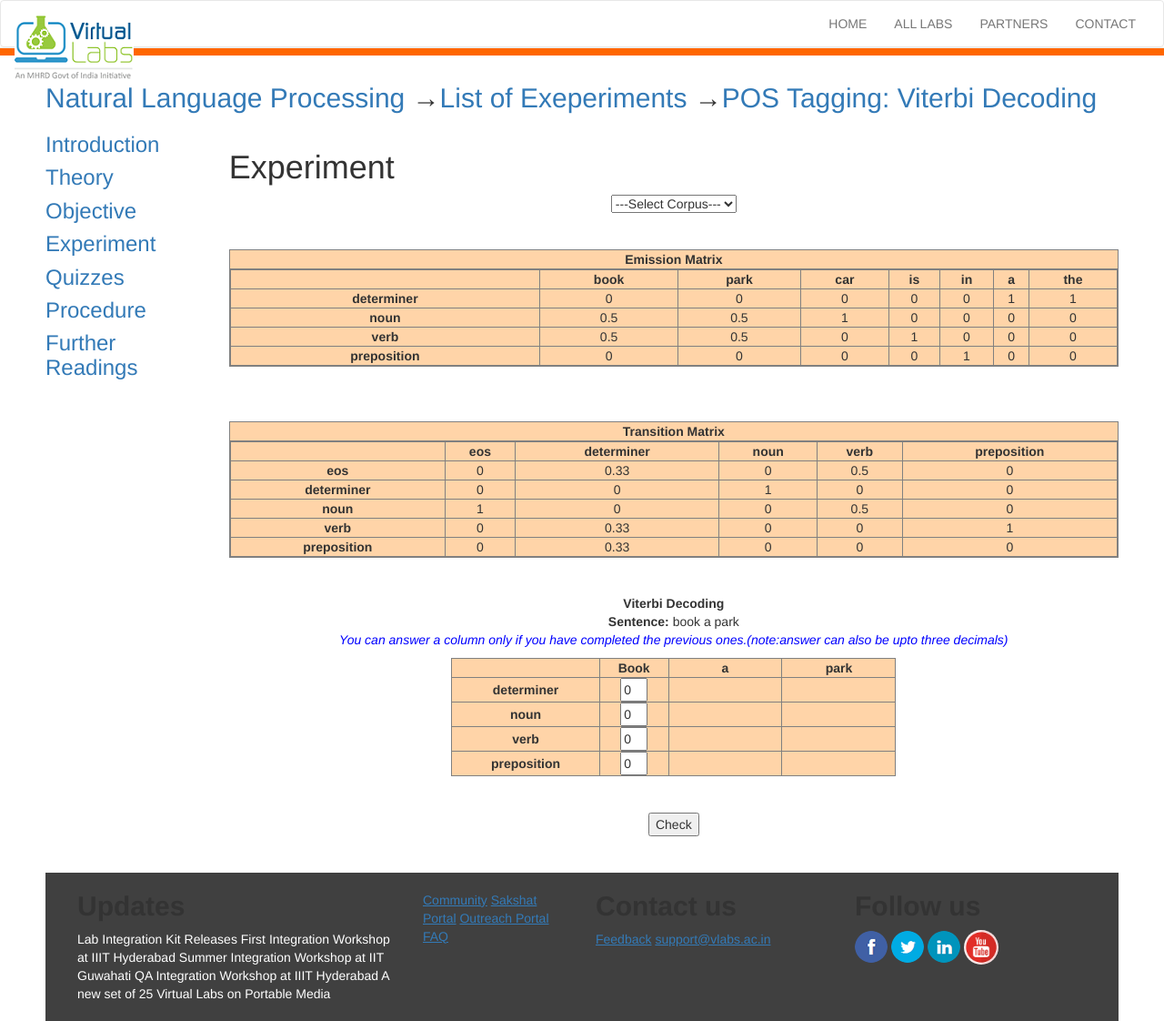
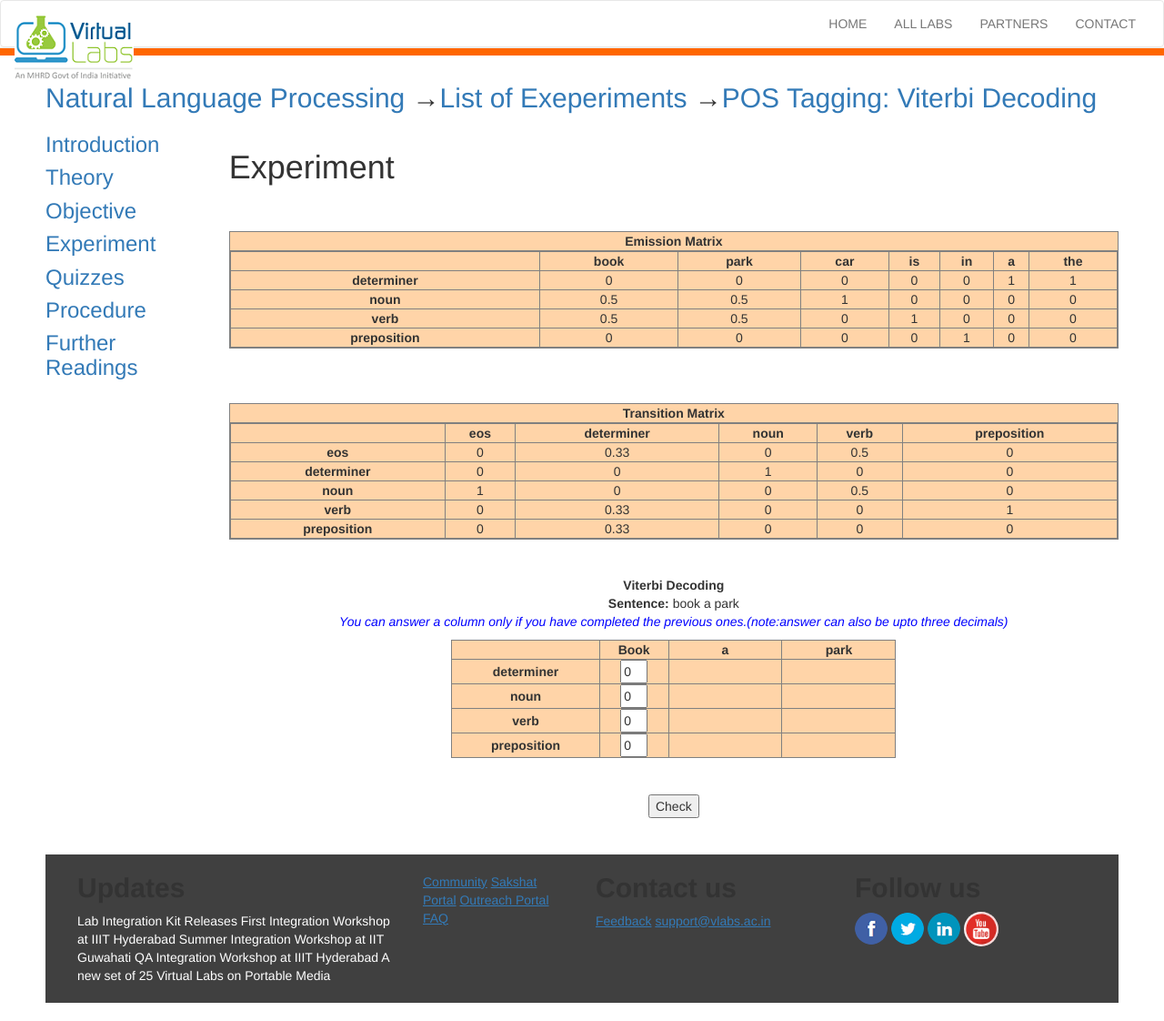
Before and after one commit to mushie101/Assignment4_Ass4, a Flask app: page /Experiment/ in a window 1280 px wide. Shown: the whole page at 91% size. Run offline with Flask 2, Linux system fonts and the light colour scheme; some libraries are stand-ins or nearby versions.

Commit message:
minor tweaks

```diff
--- a/app/everything/templates/experiment.html
+++ b/app/everything/templates/experiment.html
@@ -5,13 +5,6 @@
 		<div id="viterbi_decoding">
 			<div id="experiment-article-section-4-content" class="content">
 				<div id="viterbi_decoding">
-					<table width="100%">
-						<tbody>
-							<tr>
-								<td align="center"><select name="option" onchange="getOption(this.value);"><option value="null_null">---Select Corpus---</option><option value="Book a car. Park the car. The book is in the car. The car is in a park._corpus1">Corpus A</option></select></td>
-							</tr>
-						</tbody>
-					</table>
 					<br>
 						<div id="corpus" align="center"></div>
 						<br>
```
